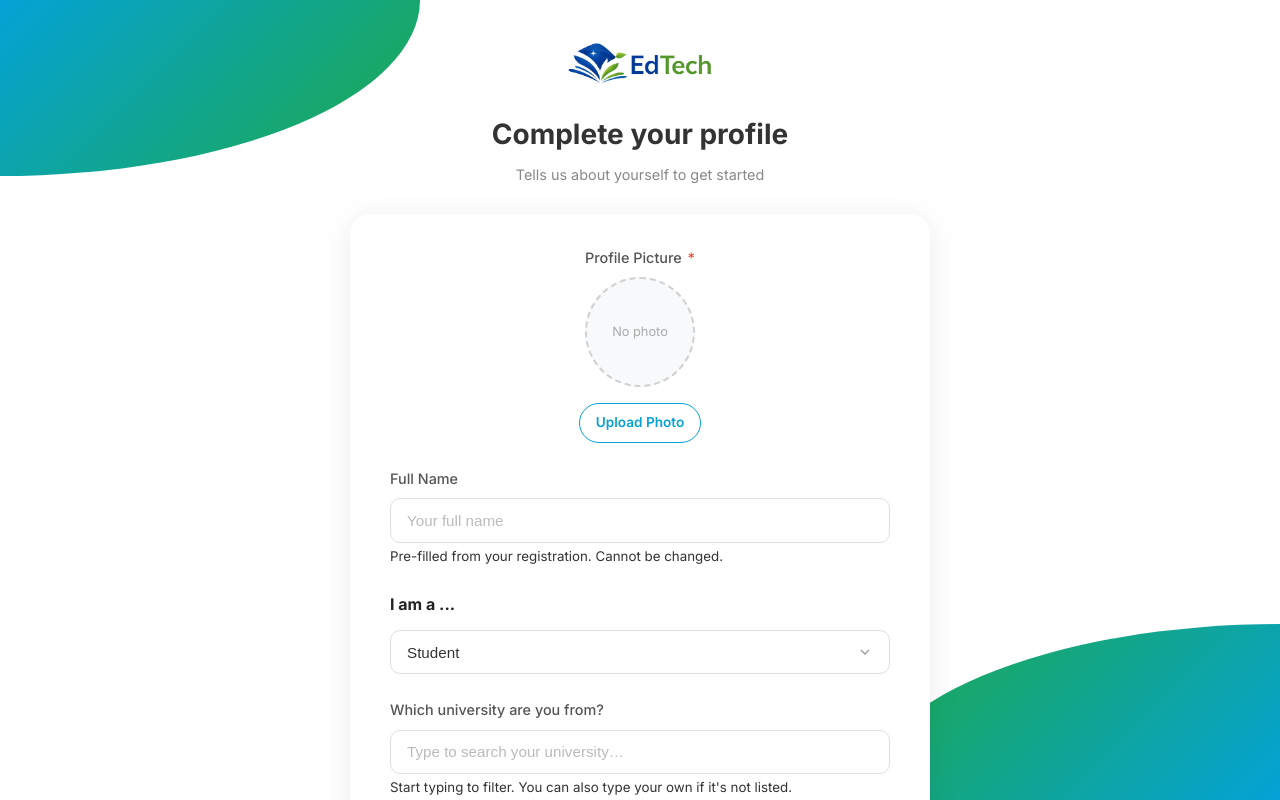
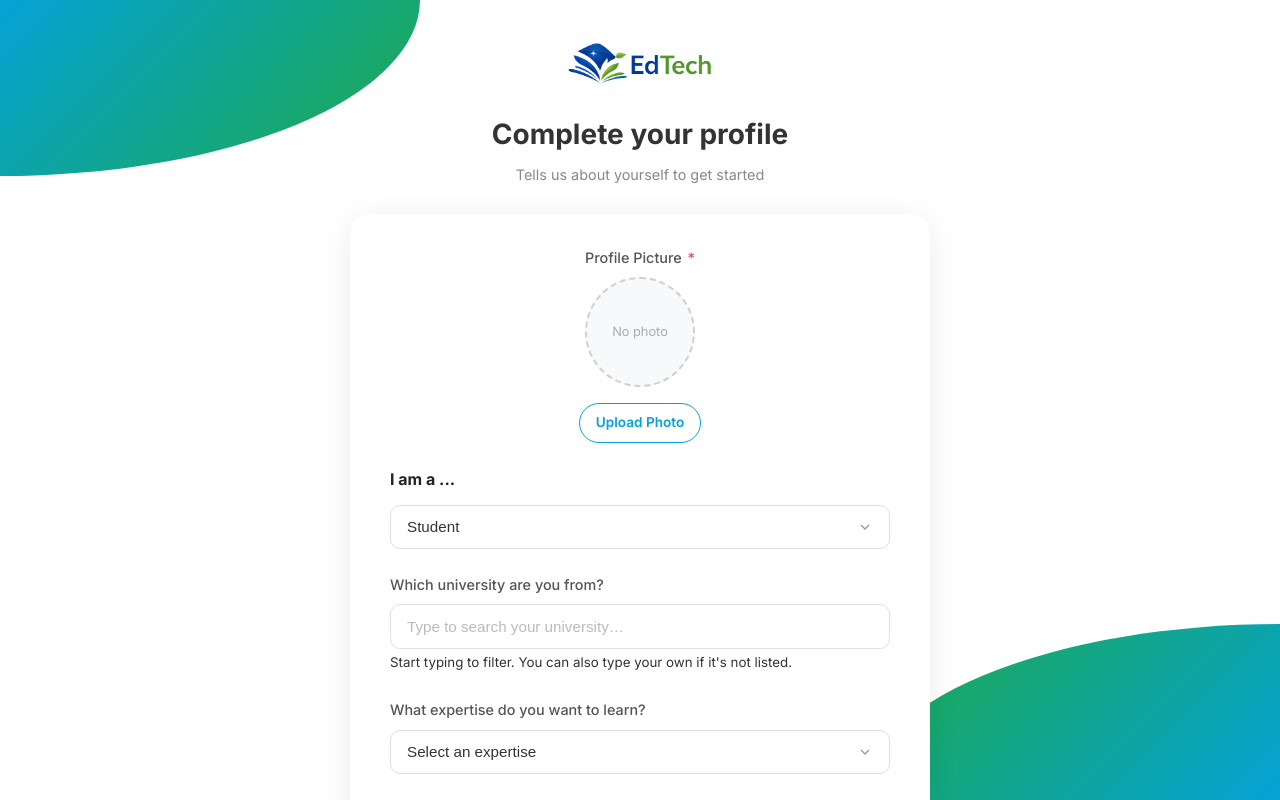
Before and after one commit to Kaizers08/Learn-Connect-Grow, an Angular app: page /mentee-profile in a window 1280 px wide. Shown: the top 800 px of the page. Built offline with nearby package versions, Linux system fonts and the light colour scheme.

Commit message:
updated final

```diff
--- a/src/app/pages/mentee-profile/mentee-profile.html
+++ b/src/app/pages/mentee-profile/mentee-profile.html
@@ -43,21 +43,6 @@
       </div>
 
       <!-- Full Name (auto-filled from Google or registration) -->
-      @if (!isGoogleUser) {
-        <div class="form-section">
-          <label class="field-label">Full Name</label>
-          <input
-            type="text"
-            class="form-input"
-            [(ngModel)]="fullName"
-            name="fullName"
-            placeholder="Your full name"
-            disabled
-          >
-          <small class="field-hint">Pre-filled from your registration. Cannot be changed.</small>
-        </div>
-      }
-
       <!-- I am a -->
       <div class="form-section">
         <label class="section-label">I am a ...</label>
--- a/src/app/pages/mentor-profile/mentor-profile.html
+++ b/src/app/pages/mentor-profile/mentor-profile.html
@@ -43,21 +43,6 @@
       </div>
 
       <!-- Full Name (auto-filled from Google or registration) -->
-      @if (!isGoogleUser) {
-        <div class="form-section">
-          <label class="field-label">Full Name</label>
-          <input
-            type="text"
-            class="form-input"
-            [(ngModel)]="fullName"
-            name="fullName"
-            placeholder="Your full name"
-            disabled
-          >
-          <small class="field-hint">Pre-filled from your registration. Cannot be changed.</small>
-        </div>
-      }
-
       <!-- Job Position -->
       <div class="form-section">
         <label class="field-label">Job Position</label>
```
